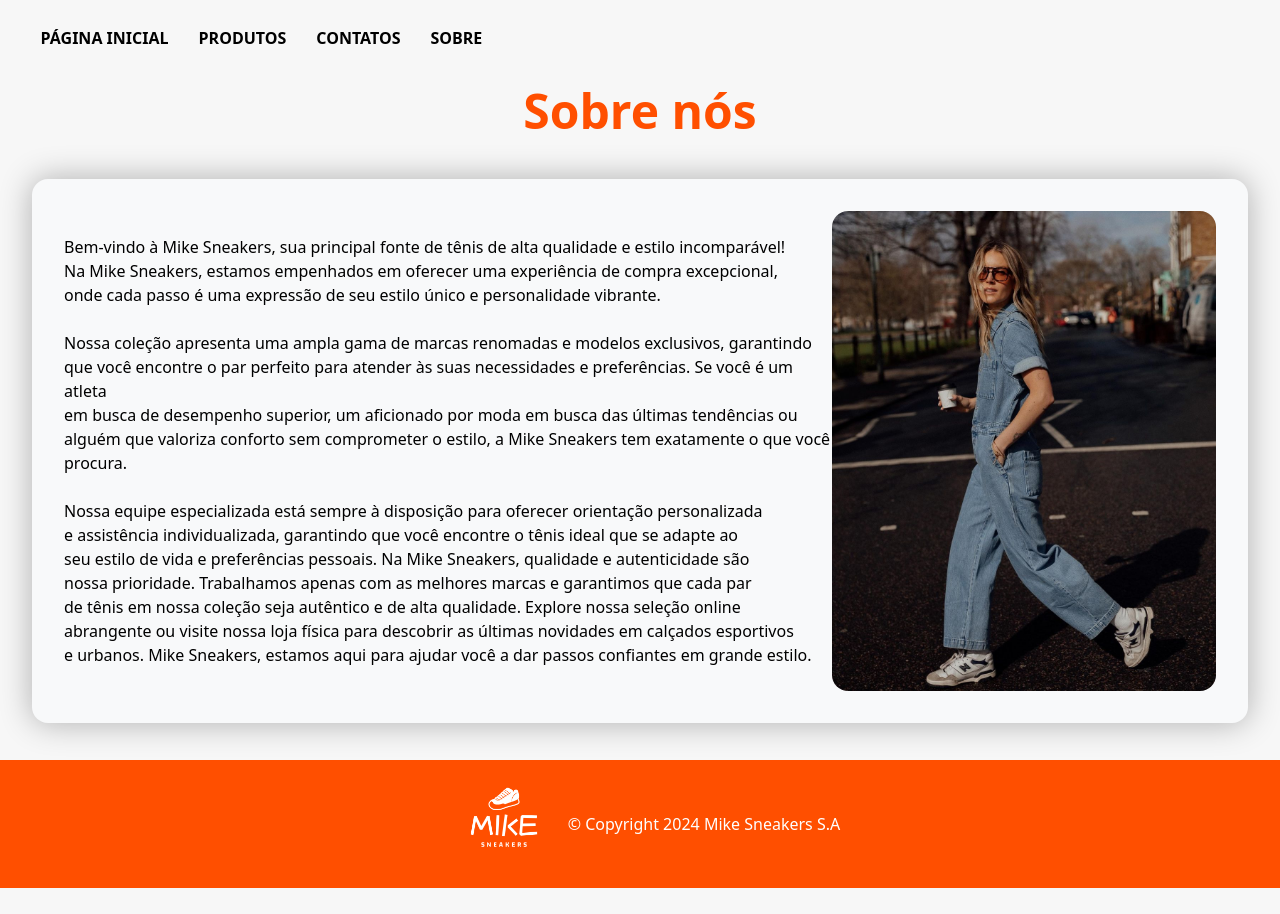
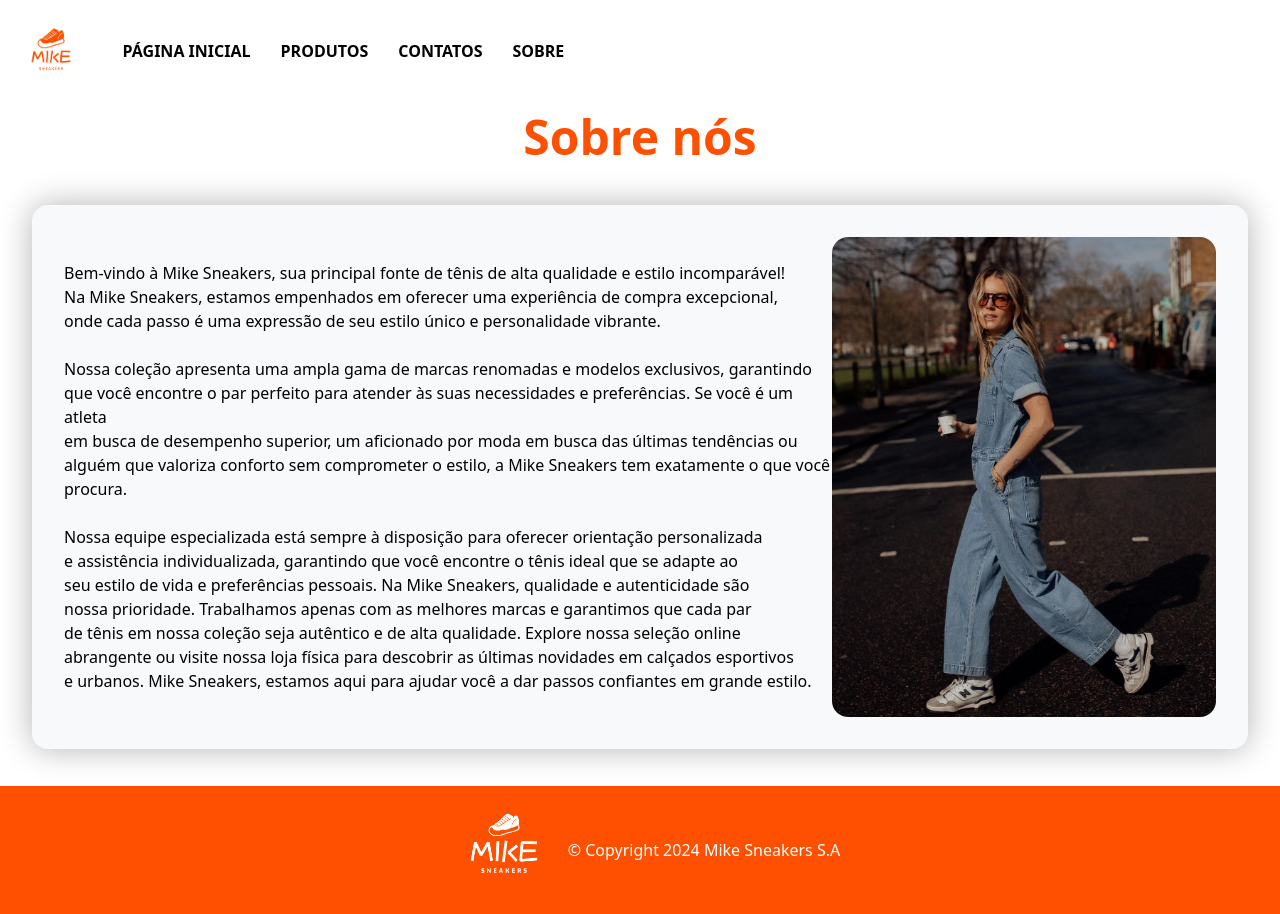
Before and after one commit to Mauricio-Pereira/Checkpoint-V, a Next.js app in the folder checkpoint-v/: page /Sobre in a window 1280 px wide. Before the commit the page ends 888 px from the top, so only its background shows below. Built offline with nearby package versions, Linux system fonts and the light colour scheme.

Commit message:
ajustando header

```diff
--- a/checkpoint-v/src/app/Produtos/styles.css
+++ b/checkpoint-v/src/app/Produtos/styles.css
@@ -5,3 +5,7 @@
   justify-content: space-around;
   margin-top: 20px;
 }
+
+produto{
+  background-color: #ffffff;
+}
--- a/checkpoint-v/src/app/globals.css
+++ b/checkpoint-v/src/app/globals.css
@@ -20,7 +20,7 @@ body {
   display: flex;
   flex-direction: column;
   height: 100vh;
-  background-color: #f7f7f7;
+  background-color: #ffffff
 }
 
 @layer utilities {
--- a/checkpoint-v/src/components/Header/index.tsx
+++ b/checkpoint-v/src/components/Header/index.tsx
@@ -1,11 +1,12 @@
 import Link from 'next/link';
 import './styles.css';
+import Image from 'next/image';
 
 const Header = () => {
     return (
         <>
-            <header className="flex">
-                <nav>
+            <header className="flex header-options">
+                <nav><Link href={"/"}><Image src="/img/logo-laranja.png" width={200} height={200} alt="Logo da empresa" className='img'/></Link>
                     <ul>
                         <li><Link className="links" href="/">Página Inicial</Link></li>
                         <li><Link className="links" href="/Produtos">Produtos</Link></li>
--- a/checkpoint-v/src/components/Header/styles.css
+++ b/checkpoint-v/src/components/Header/styles.css
@@ -1,4 +1,5 @@
 header {
+    background-color: #ffffff;
     padding: 2%;
     justify-content: space-between;
 }
@@ -35,11 +36,7 @@ header nav ul {
     flex: 60%;
 }
 
-header nav div,
-header nav > a,
-header nav img {
-   flex: 15%;
-}
+
 
 header nav button{
     width: 5rem;
@@ -50,24 +47,17 @@ header nav ul li a {
     margin: 0 5px;
 }
 
-header a:hover {
+header ul li a:hover {
     color: #ff4f00;
     background-color: rgba(0, 0, 0, 0.062);
     border-radius: 10px;
 }
 
-header nav div.login a {
-    color: #2B3C75;
-    font-size: 1rem;
-    font-weight: bold;
+.img{
+    width: 100%;
+    height: 100%;
+    object-fit: cover;
+    border-radius: 10px;
+    margin-right: 2rem;
+    transition: transform 0.4s;
 }
-
-header > nav div.header-contact {
-    flex-direction: column;
-    text-align: center;
-}
-
-
-header > nav div.login img {
-    margin-right: 5px;
-}
```
Also changed, not shown: checkpoint-v/public/img/logo-laranja.png (added).
